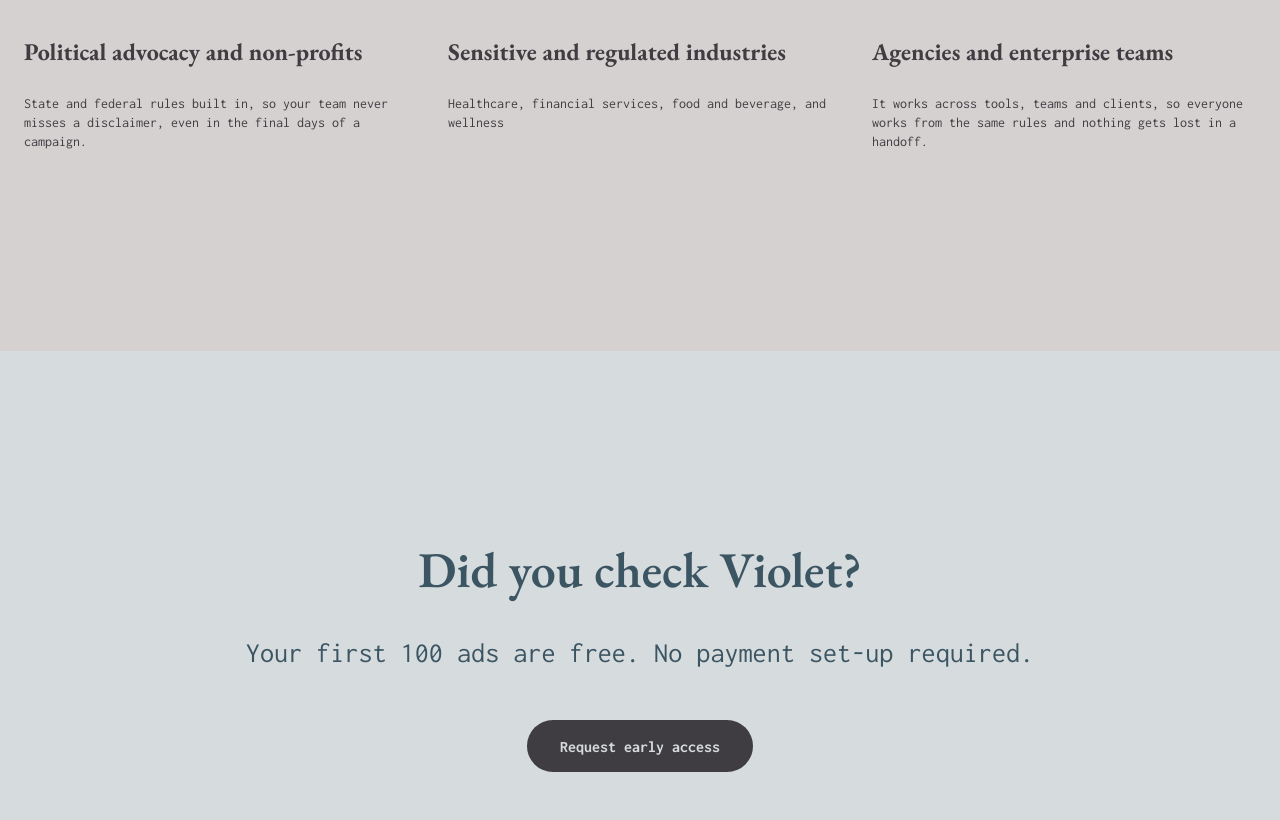
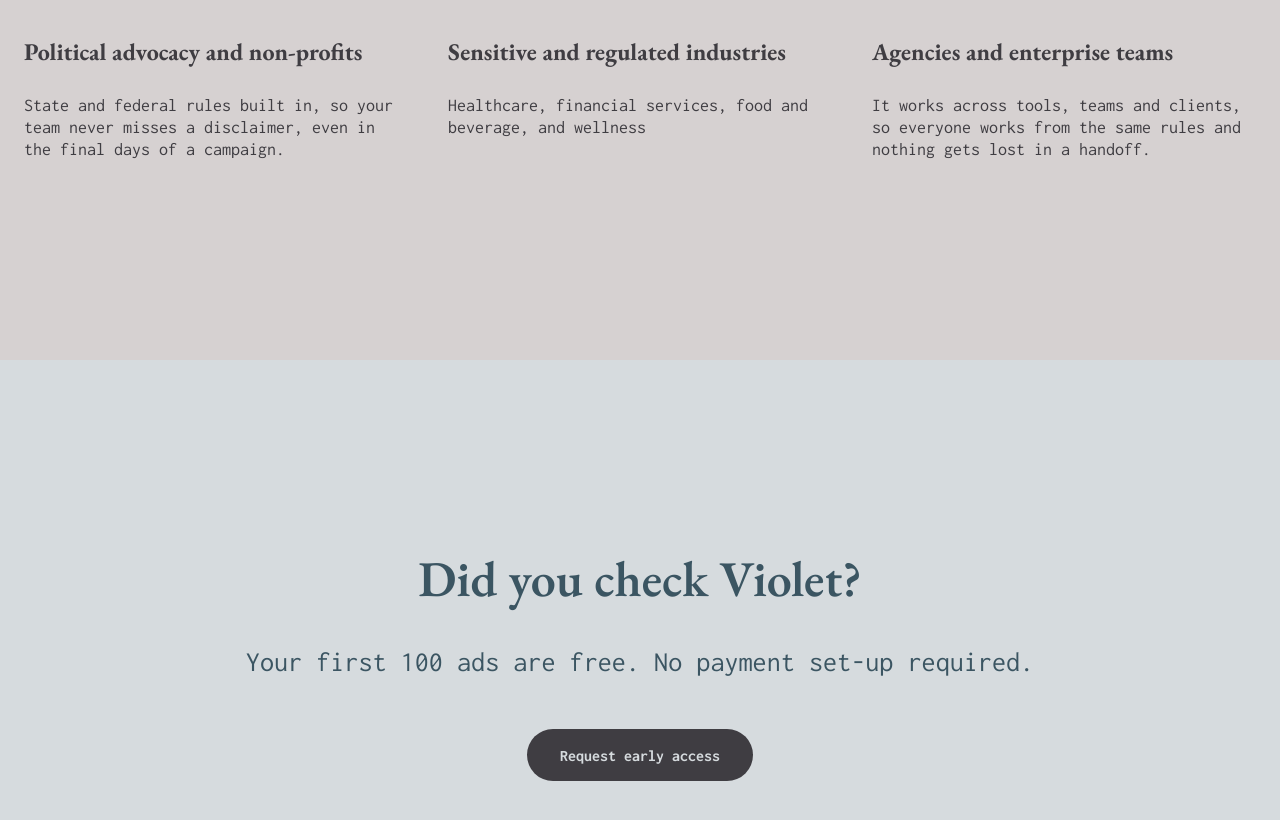
Before and after one commit to Kind-Human-Studio/violet-site, a plain HTML site: page index.html in a window 1280 px wide. Shown: the part 4327-5147 px from the top of the page. Drawn offline with nearby package versions, Linux system fonts and the light colour scheme.

Commit message:
Match team card text to the site's 18px body size
Co-Authored-By: Claude Opus 5.5 <noreply@anthropic.com>

```diff
--- a/assets/styles.css
+++ b/assets/styles.css
@@ -266,7 +266,7 @@ h2 {
   font-size: 24px;
   line-height: 24px;
 }
-.team-grid p { margin-top: 30px; font-size: 14px; line-height: 19px; }
+.team-grid p { margin-top: 30px; font-size: 18px; line-height: 22px; }
 
 /* CTA */
 .cta {
```
